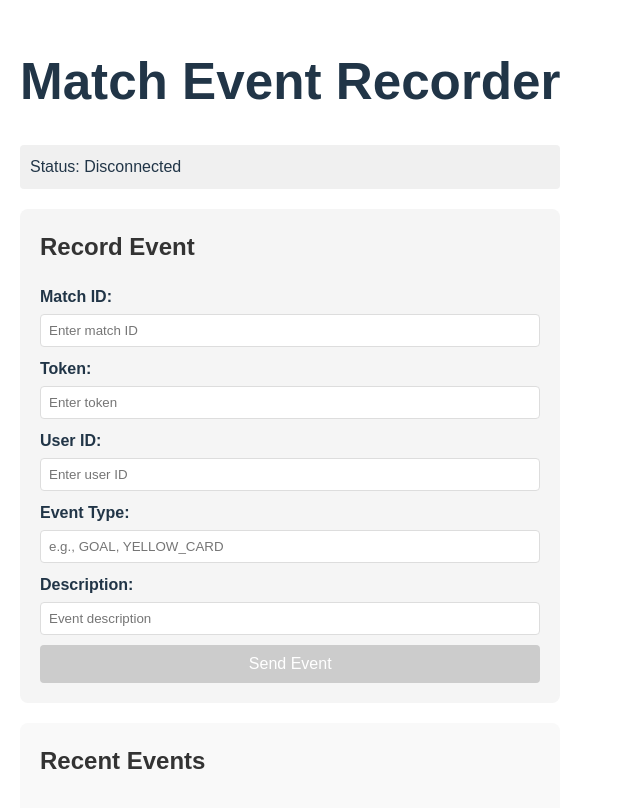
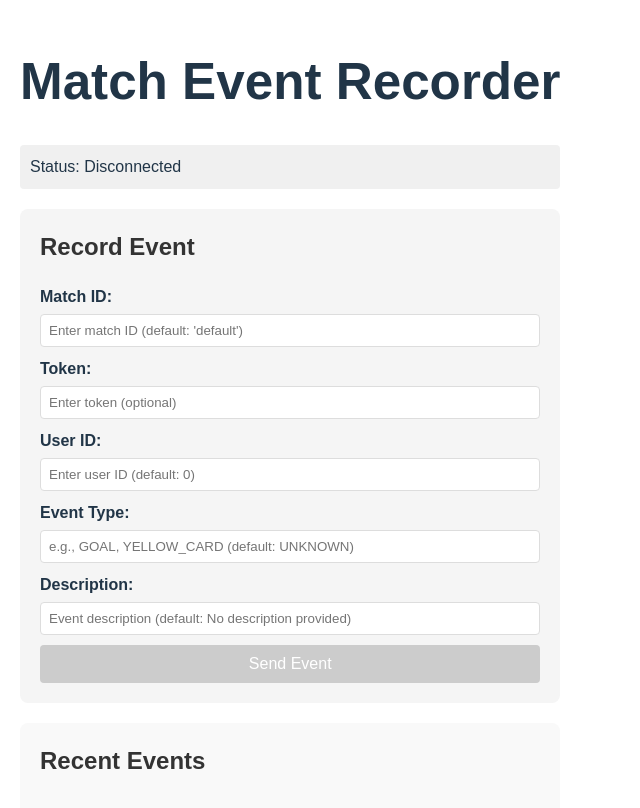
Before and after one commit to matchday-team/poc, a React (Vite) app in the folder web-socket-poc/: page / in a window 1280 px wide. Shown: the top 808 px of the page, without its empty margins (0-640 px from the left). Built offline with nearby package versions, Linux system fonts and the light colour scheme.

Commit message:
delete: 에러 테스트 하기 위해서 입력값 다 필수로 들어가는 부분 삭제

```diff
--- a/web-socket-poc/src/App.tsx
+++ b/web-socket-poc/src/App.tsx
@@ -81,18 +81,18 @@ function App() {
     if (!stompClient.current || !connected) return;
 
     const event: MatchEventRequest = {
-      userId: Number(userId),
-      eventType,
-      description
+      userId: userId ? Number(userId) : 0,
+      eventType: eventType || 'UNKNOWN',
+      description: description || 'No description provided'
     };
 
     const message = {
-      token,
+      token: token || '',
       data: event
     };
 
     stompClient.current.publish({
-      destination: `/app/match/${matchId}`,
+      destination: `/app/match/${matchId || 'default'}`,
       body: JSON.stringify(message)
     });
     setEventType('');
@@ -122,8 +122,7 @@ function App() {
               type="text"
               value={matchId}
               onChange={(e) => setMatchId(e.target.value)}
-              placeholder="Enter match ID"
-              required
+              placeholder="Enter match ID (default: 'default')"
             />
           </div>
           <div>
@@ -132,8 +131,7 @@ function App() {
               type="text"
               value={token}
               onChange={(e) => setToken(e.target.value)}
-              placeholder="Enter token"
-              required
+              placeholder="Enter token (optional)"
             />
           </div>
           <div>
@@ -142,8 +140,7 @@ function App() {
               type="text"
               value={userId}
               onChange={(e) => setUserId(e.target.value)}
-              placeholder="Enter user ID"
-              required
+              placeholder="Enter user ID (default: 0)"
             />
           </div>
           <div>
@@ -152,8 +149,7 @@ function App() {
               type="text"
               value={eventType}
               onChange={(e) => setEventType(e.target.value)}
-              placeholder="e.g., GOAL, YELLOW_CARD"
-              required
+              placeholder="e.g., GOAL, YELLOW_CARD (default: UNKNOWN)"
             />
           </div>
           <div>
@@ -162,8 +158,7 @@ function App() {
               type="text"
               value={description}
               onChange={(e) => setDescription(e.target.value)}
-              placeholder="Event description"
-              required
+              placeholder="Event description (default: No description provided)"
             />
           </div>
           <button type="submit" disabled={!connected}>Send Event</button>
```
